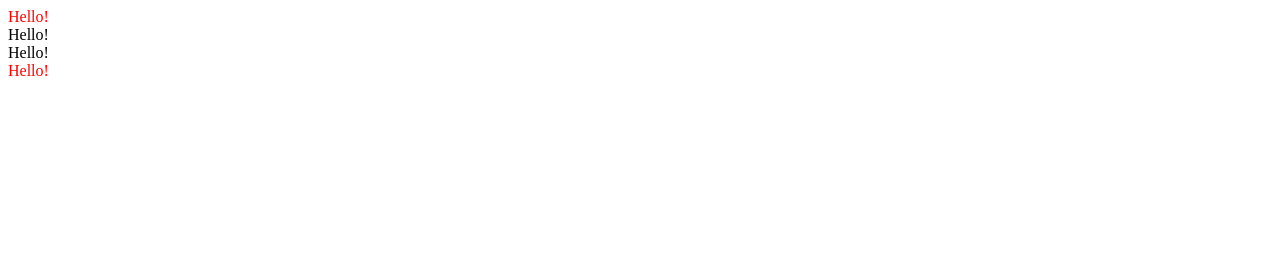
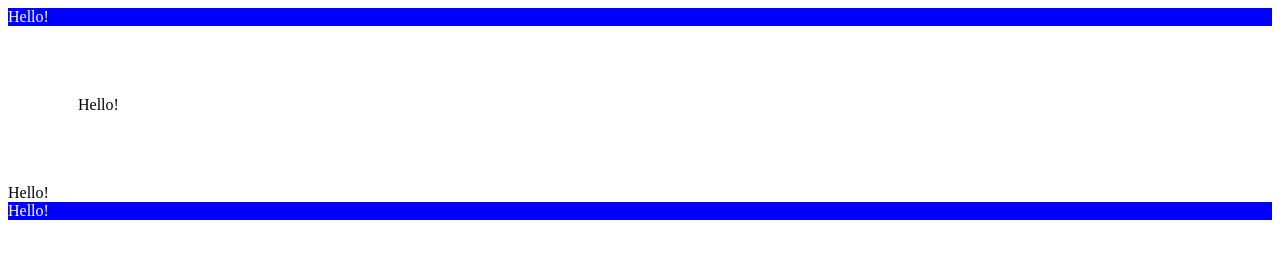
Before and after one commit to ZacSmir/debugging5, a plain HTML site: page index.html in a window 1280 px wide. Drawn offline with Linux system fonts and the light colour scheme.

Commit message:
Classadoo autocommit

```diff
--- a/style.css
+++ b/style.css
@@ -1,8 +1,11 @@
 #title {
-  color: red
+  background: blue;
+  color: white;
 }
 
 #padding {
   border: red;
-  padding: inherit;
+  padding: 70px;
 }
+
+#borderredux
```
